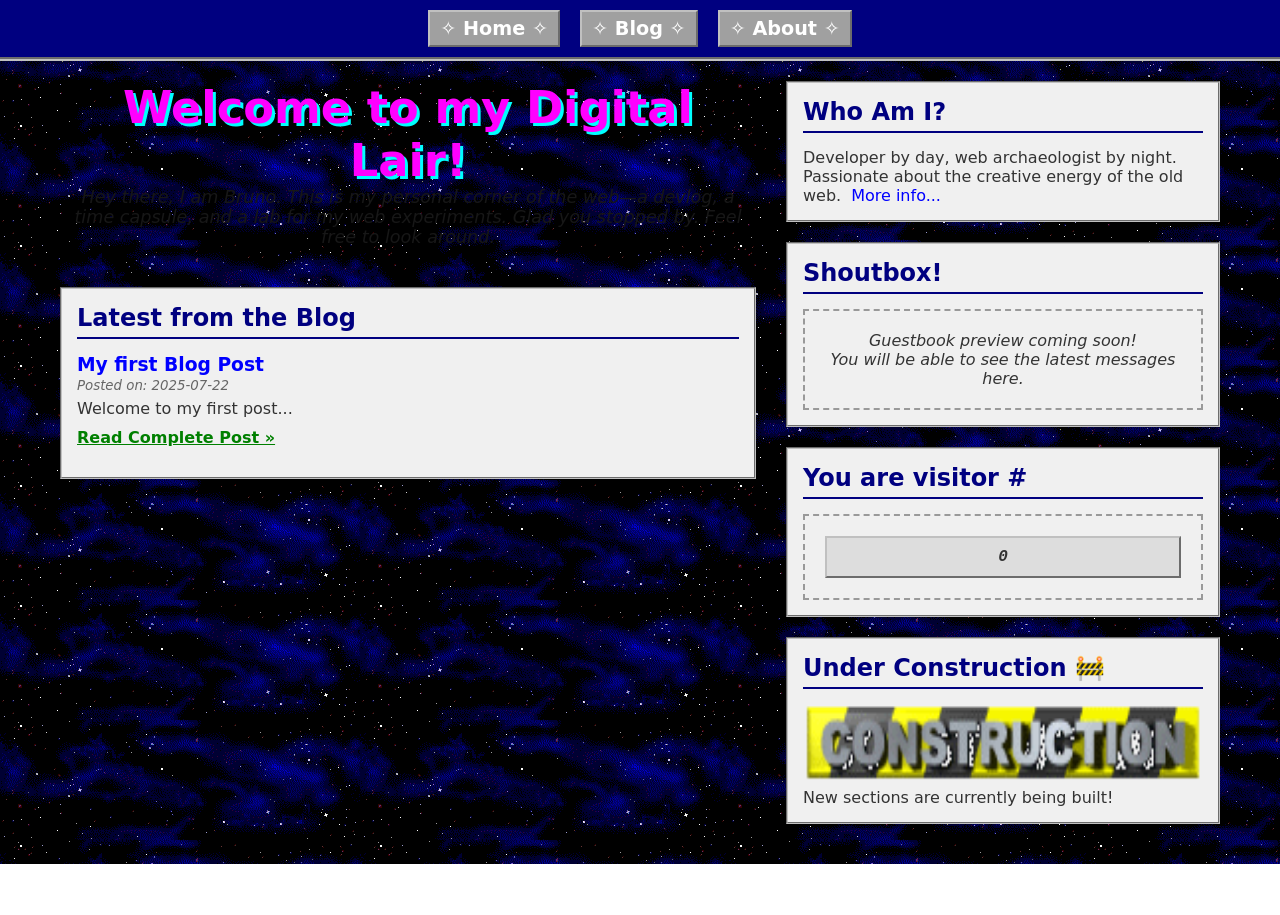
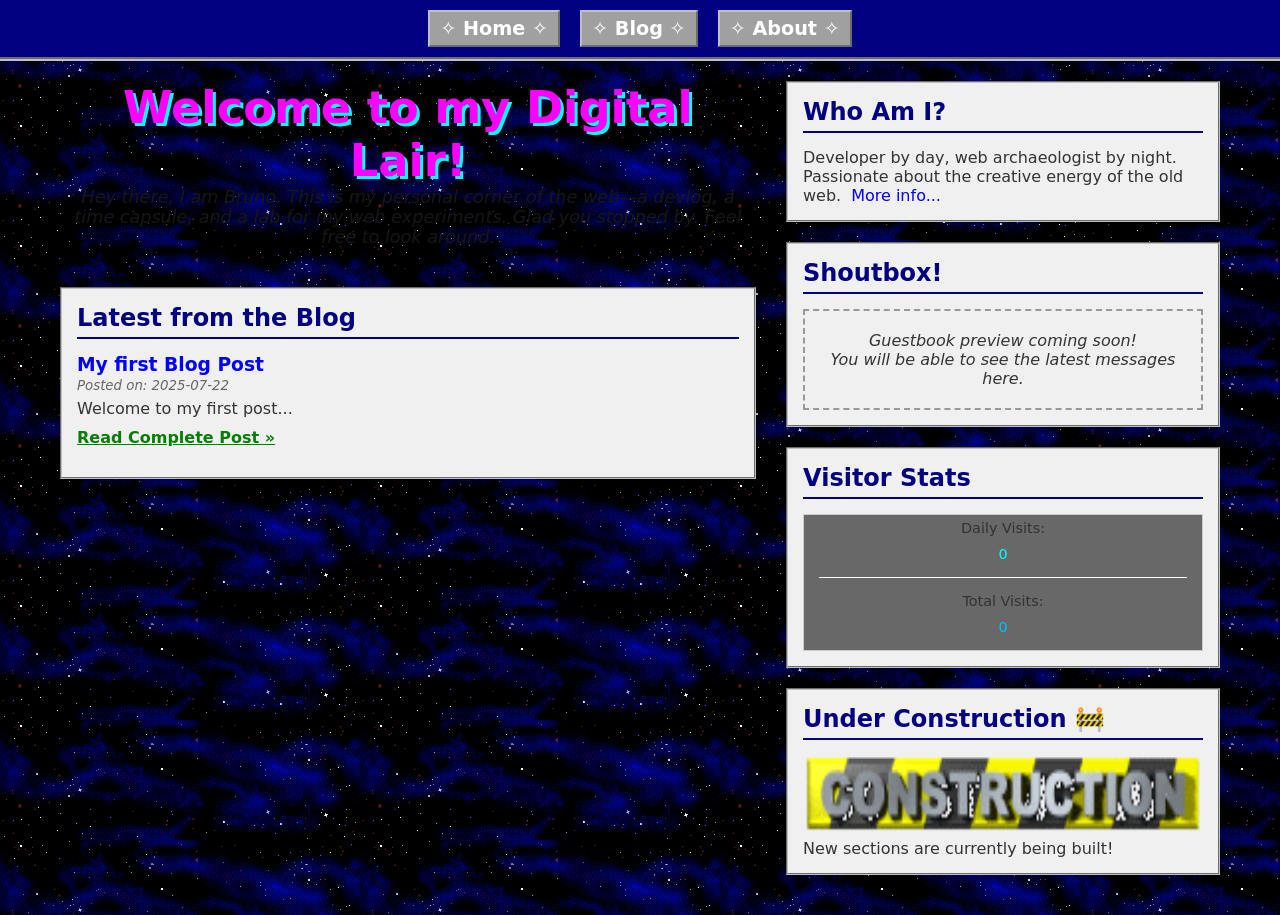
Before and after one commit to BrunoYDev/My-Blog, a Next.js app: page / in a window 1280 px wide. Before the commit the page ends 864 px from the top, so only its background shows below. Built offline with nearby package versions, Linux system fonts and the light colour scheme; no server answers; the database is empty.

Commit message:
Add: new colourful two counters (daily visits, total visits)

```diff
--- a/src/app/blog/page.tsx
+++ b/src/app/blog/page.tsx
@@ -4,6 +4,7 @@ import styles from "./blog.module.css";
 
 export default async function BlogPage() {
   const allPostsData = getSortedPostsData();
+
 
   return (
     <section className={styles.blogSection}>
--- a/src/app/page.module.css
+++ b/src/app/page.module.css
@@ -81,15 +81,38 @@
   color: #333;
 }
 
-.visitorCount {
-  font-family: 'Courier New', Courier, monospace;
-  font-size: 2rem;
+.visitorStats {
+  text-align: center;
+  background-color: #00000090;
+  border: 1px solid #ccc;
+  padding: 5px;
+}
+
+.visitorStats div {
+  margin: 10px 0;
+  display: flex;
+  align-items: center;
+  justify-content: center;
+}
+
+.visitorStats span {
+  display: block;
+  font-size: 0.9rem;
+  color: #333;
+}
+
+.visitorStats strong {
+  display: block;
+  font-size: 1.3rem;
   font-weight: bold;
   color: #000080;
-  text-align: center;
-  background-color: #ddd;
-  padding: 10px;
-  border: 2px outset #c0c0c0;
+}
+
+.visitorStats .divider {
+  height: 1px;
+  background-color: #ccc;
+  border-bottom: 1px solid #fff;
+  margin: 15px 10px;
 }
 
 .moreInfoLink {
--- a/src/app/page.tsx
+++ b/src/app/page.tsx
@@ -4,17 +4,31 @@ import Link from "next/link";
 import { getSortedPostsData } from "../../lib/posts";
 
 import { kv } from "@vercel/kv";
-import { ViewCounterTrigger } from "../components/ViewCounterTrigger/ViewCounterTrigger";
+import { ViewCounterTrigger } from "@/components/ViewCounterTrigger/ViewCounterTrigger";
+import { ColorfulCounter } from "@/components/ColourfulCounter/ColourfulCounter";
+
+const getTodayKey = () => {
+  const today = new Date().toISOString().split("T")[0];
+  return `daily_visits_${today}`;
+};
 
 export const dynamic = 'force-dynamic';
 
 export default async function Home() {
   const latestPosts = getSortedPostsData().slice(0, 3);
 
-  const pageviews = (await kv.get<number>("pageviews")) ?? 0;
+  const todayKey = getTodayKey();
+  const totalVisitsPromise = kv.get<number>("total_unique_visitors");
+  const dailyVisitsPromise = kv.get<number>(todayKey);
+
+  const [totalVisits, dailyVisits] = await Promise.all([
+    totalVisitsPromise,
+    dailyVisitsPromise,
+  ]);
 
   return (
     <>
+    <ViewCounterTrigger />
       <div className={styles.homeContainer}>
         <main className={styles.mainContent}>
           <section className={styles.welcomeBanner}>
@@ -69,11 +83,17 @@ export default async function Home() {
           </section>
 
           <section className={styles.widgetBox}>
-            <h2>You are visitor #</h2>
-            <div className={styles.placeholderBox}>
-              <p className={styles.visitorCount}>
-                {pageviews.toLocaleString("en-US")}
-              </p>
+            <h2>Visitor Stats</h2>
+            <div className={styles.visitorStats}>
+              <span>Daily Visits:</span>
+              <div>
+                <ColorfulCounter count={dailyVisits ?? 0} />
+              </div>
+              <div className={styles.divider}></div>
+              <span>Total Visits:</span>
+              <div>
+                <ColorfulCounter count={totalVisits ?? 0} />
+              </div>
             </div>
           </section>
 
@@ -92,7 +112,6 @@ export default async function Home() {
         </aside>
       </div>
 
-      <ViewCounterTrigger />
     </>
   );
 }
--- /dev/null
+++ b/src/components/ColourfulCounter/ColourfulCounter.tsx
@@ -0,0 +1,45 @@
+'use client';
+
+import { useState, useEffect } from 'react';
+
+const y2kColors = [
+  '#FF00FF', // Magenta
+  '#00FFFF', // Cyan
+  '#F8FF00', // Yellow
+  '#00FF00', // Lime Green
+  '#FFA500', // Orange
+  '#FF4500', // OrangeRed
+  '#ADFF2F', // GreenYellow
+  '#00BFFF', // DeepSkyBlue
+];
+
+const getRandomColor = () => {
+  return y2kColors[Math.floor(Math.random() * y2kColors.length)];
+};
+
+interface ColorfulCounterProps {
+  count: number;
+}
+
+export function ColorfulCounter({ count }: ColorfulCounterProps) {
+  const [coloredDigits, setColoredDigits] = useState<React.ReactNode[] | null>(null);
+
+  useEffect(() => {
+    const digits = count.toLocaleString('en-US').split('');
+
+    const newColoredDigits = digits.map((digit, index) => (
+      <span key={index} style={{ color: getRandomColor()}}>
+        {digit}
+      </span>
+    ));
+
+    setColoredDigits(newColoredDigits);
+
+  }, [count]);
+
+  if (!coloredDigits) {
+    return <>{count.toLocaleString('en-US')}</>;
+  }
+
+  return <>{coloredDigits}</>;
+}
```
